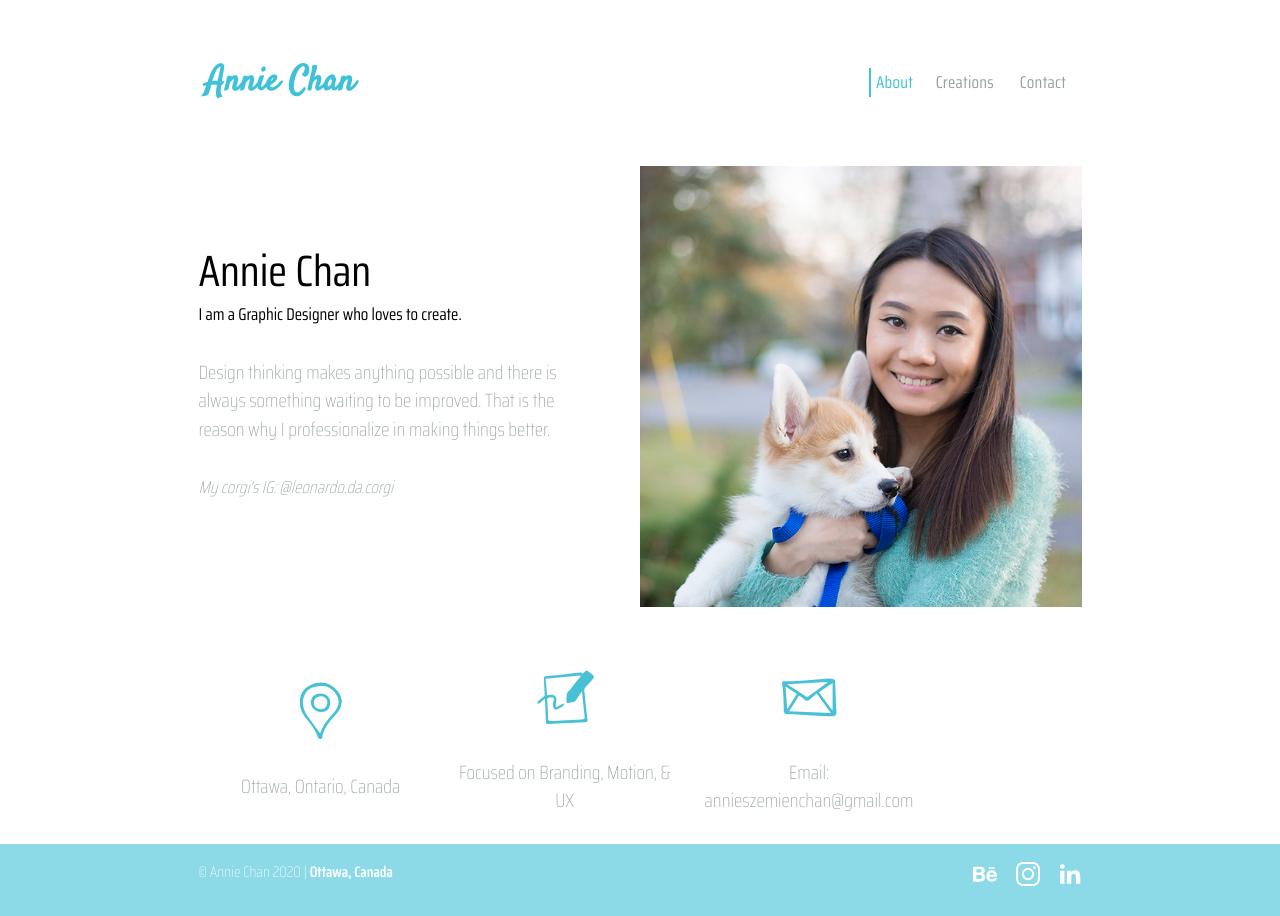
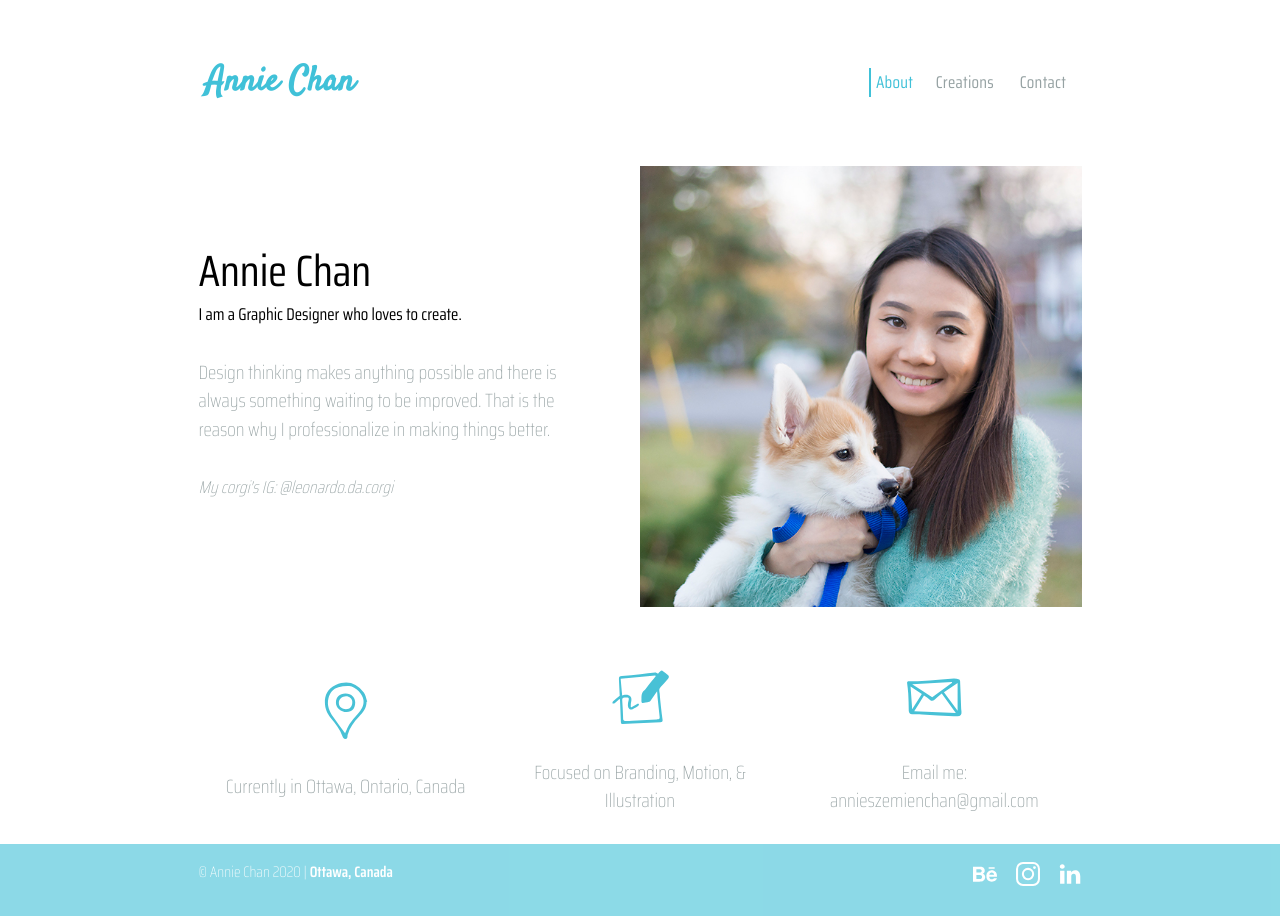
Before and after one commit to Anniechanster/anniechan.ca, a Jekyll site: the page built from about.html, in a window 1280 px wide. Built offline with Jekyll 4.4.1, drawn with Linux system fonts in a browser that asks for light colours.

Commit message:
Update about.html

```diff
--- a/about.html
+++ b/about.html
@@ -25,21 +25,21 @@ meta: Graphic Designer from Algonquin College.
       <i class="icon i-64">
         <img itemprop="image" src="{{site.baseurl}}/images/svg/destination.svg" alt="">
       </i>
-      <p itemprop="description" class="pad-t">Ottawa, Ontario, Canada</p>
+      <p itemprop="description" class="pad-t">Currently in Ottawa, Ontario, Canada</p>
     </div>
 
     <div itemscope itemtype="https://schema.org/Photograph" class="unit [xs-1 s-1-2 m-1-3 l-1-3] gutter-1-2">
       <i class="icon i-64">
         <img itemprop="image" src="{{site.baseurl}}/images/svg/draw.svg" alt="">
       </i>
-      <p itemprop="description" class="pad-t">Focused on Branding, Motion, & UX</p>
+      <p itemprop="description" class="pad-t">Focused on Branding, Motion, & Illustration</p>
     </div>
 
     <div itemscope itemtype="https://schema.org/Photograph" class="unit [xs-1 s-1 m-1-3 l-1-3] gutter-1-2">
       <i class="icon i-64">
         <img itemprop="image" src="{{site.baseurl}}/images/svg/mail.svg" alt="">
       </i>
-      <p itemprop="description" class="pad-t">Email: annieszemienchan@gmail.com</p>
+      <p itemprop="description" class="pad-t">Email me: annieszemienchan@gmail.com</p>
     </div>
 
   </div>
```
